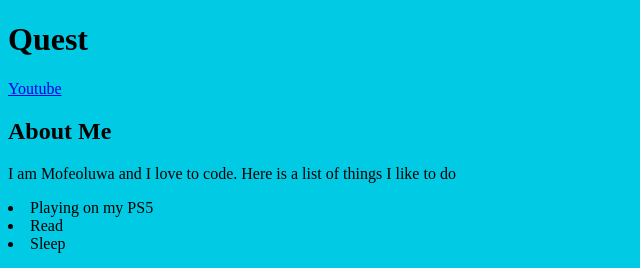
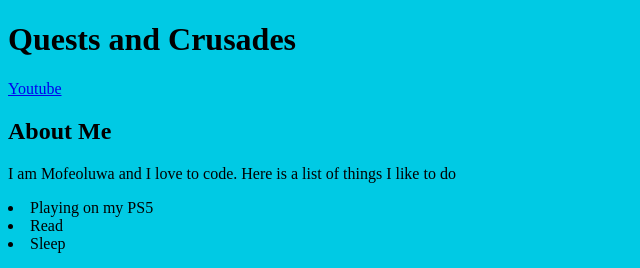
Before and after one commit to Mofe2014/new-git-project, a plain HTML site: page index.html in a window 1280 px wide. Shown: the top 268 px of the page, without its empty margins (0-640 px from the left). Drawn offline with Linux system fonts and the light colour scheme.

Commit message:
Update h1 element text to "Quests and Crusades"

```diff
--- a/index.html
+++ b/index.html
@@ -10,7 +10,7 @@
 <body>
 
     <header>
-        <h1>Quest</h1>
+        <h1>Quests and Crusades</h1>
     </header>
 
     <div class="container">
```
